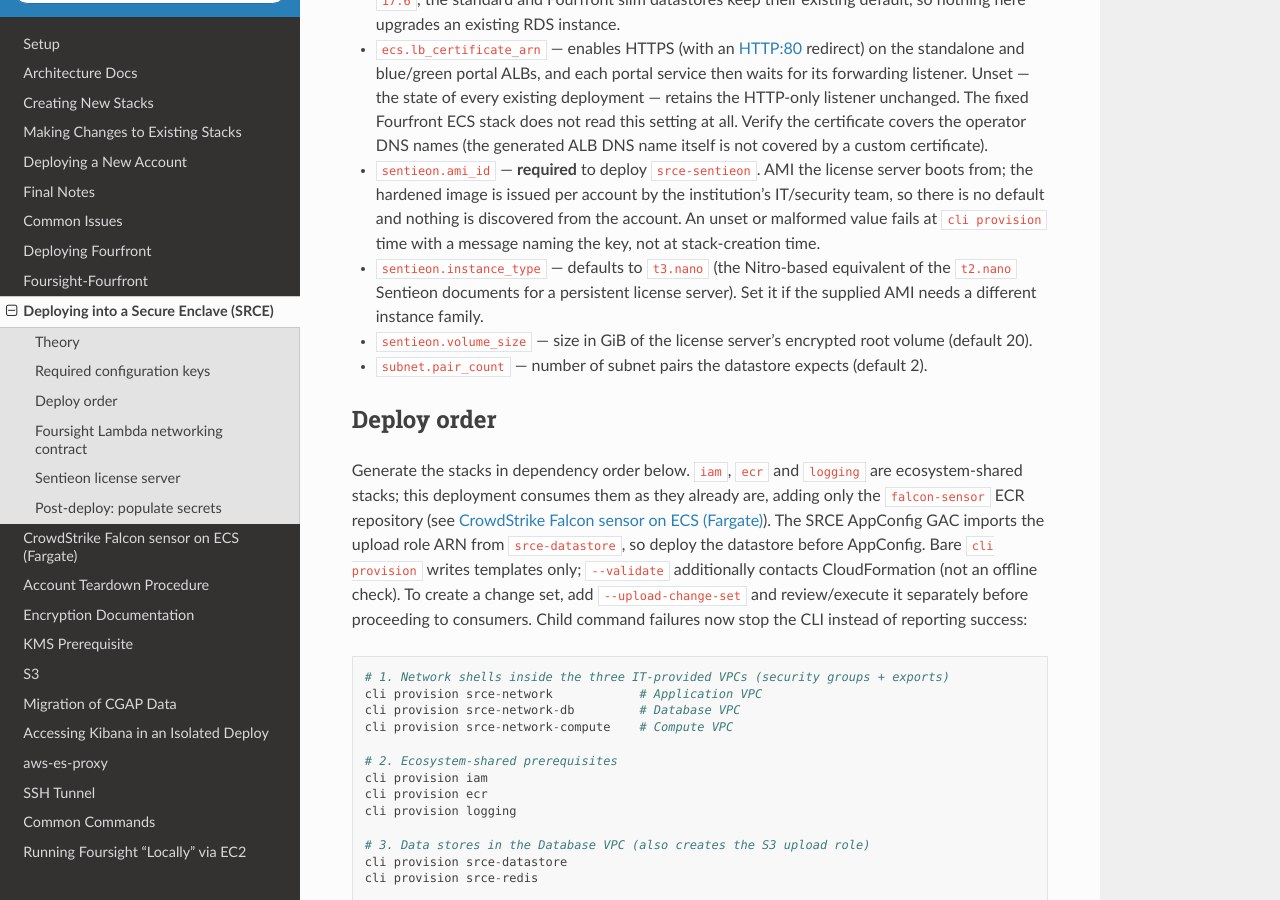
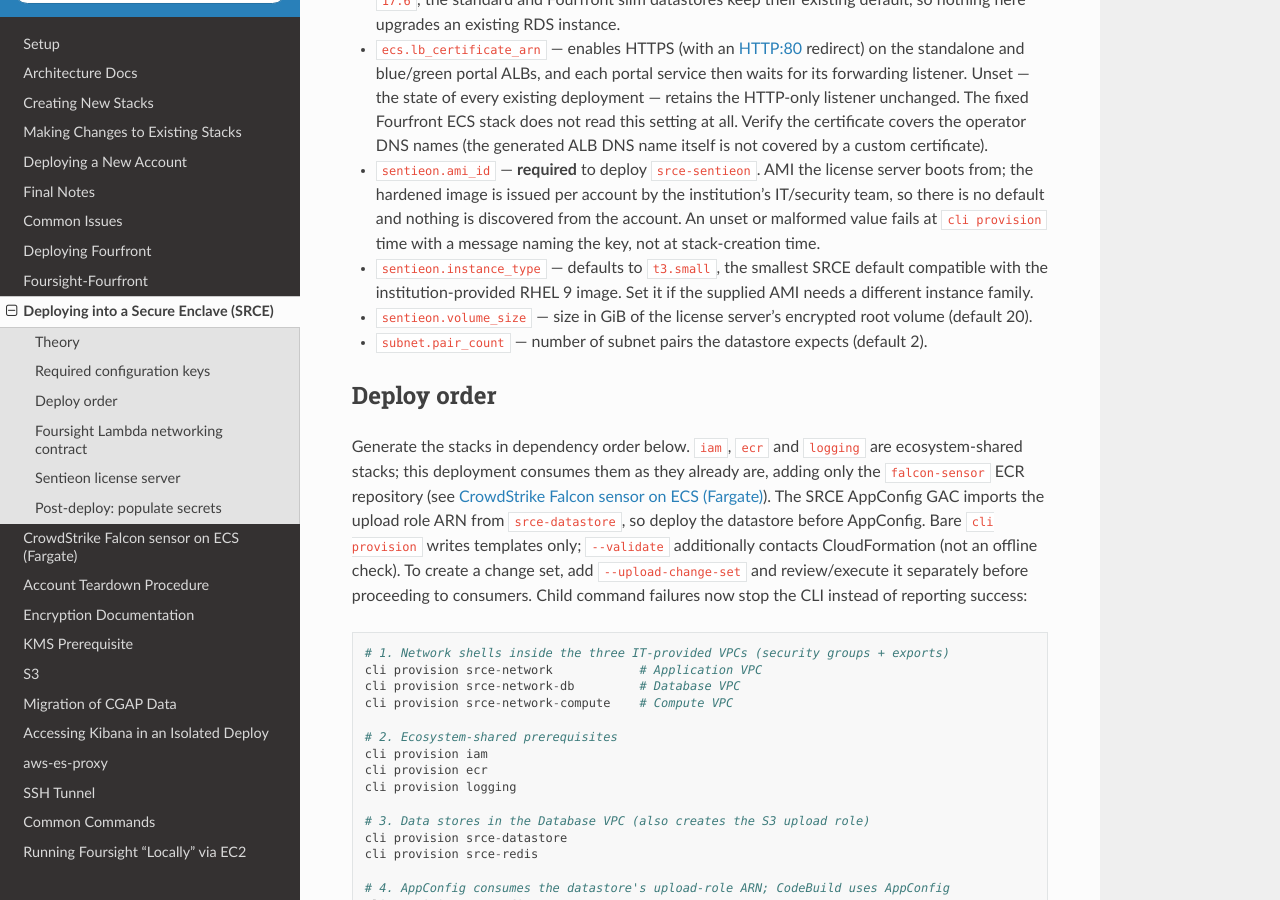
Before and after one commit to 4dn-dcic/4dn-cloud-infra, a Sphinx documentation site: the page built from docs/source/deploy_srce.rst, in a window 1280 px wide and 900 px high, scrolled down 1601 px. Built offline with Sphinx 7.4.7 and the Read the Docs theme 3.1.0, drawn with Linux system fonts in a browser that asks for light colours.

Commit message:
Use RHEL-compatible SRCE Sentieon instance type

```diff
--- a/docs/source/deploy_srce.rst
+++ b/docs/source/deploy_srce.rst
@@ -75,9 +75,9 @@ Other relevant keys:
   from; the hardened image is issued per account by the institution's IT/security team, so there
   is no default and nothing is discovered from the account. An unset or malformed value fails at
   ``cli provision`` time with a message naming the key, not at stack-creation time.
-* ``sentieon.instance_type`` — defaults to ``t3.nano`` (the Nitro-based equivalent of the
-  ``t2.nano`` Sentieon documents for a persistent license server). Set it if the supplied AMI
-  needs a different instance family.
+* ``sentieon.instance_type`` — defaults to ``t3.small``, the smallest SRCE default compatible
+  with the institution-provided RHEL 9 image. Set it if the supplied AMI needs a different
+  instance family.
 * ``sentieon.volume_size`` — size in GiB of the license server's encrypted root volume
   (default 20).
 * ``subnet.pair_count`` — number of subnet pairs the datastore expects (default 2).
```
Also changed, not shown: 2 other files.
